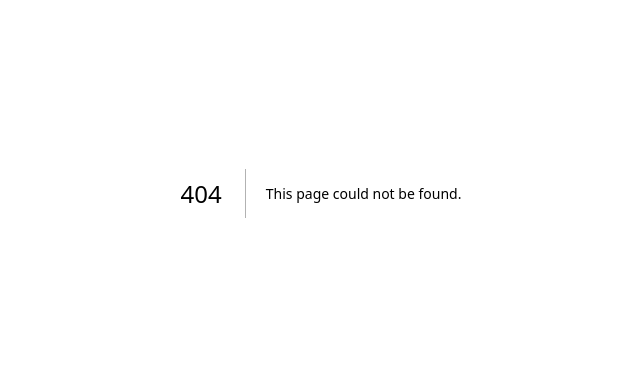
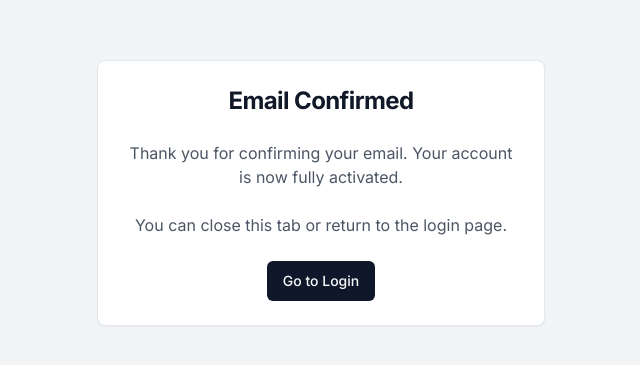
Before and after one commit to OrgDrReach/dreach-project-management, a Next.js app: page /auth/email-confirmed in a window 1280 px wide. Before the commit this address had no page. Shown: the part 207-572 px from the top of the page, without its empty margins (319-959 px from the left). Built offline with nearby package versions, Linux system fonts and the light colour scheme.

Commit message:
feat ✨: Add confirmation notification page
- New page designed to inform a success email confirmation notification.

```diff
--- /dev/null
+++ b/app/auth/email-confirmed/page.tsx
@@ -0,0 +1,26 @@
+import { Card, CardContent, CardHeader, CardTitle } from "@/components/ui/card";
+import { Button } from "@/components/ui/button";
+import Link from "next/link";
+
+export default function EmailConfirmed() {
+  return (
+    <div className="min-h-screen flex items-center justify-center bg-gray-100 dark:bg-gray-900">
+      <Card className="w-full max-w-md bg-white dark:bg-gray-800">
+        <CardHeader>
+          <CardTitle className="text-2xl font-bold text-center text-gray-900 dark:text-gray-100">Email Confirmed</CardTitle>
+        </CardHeader>
+        <CardContent className="text-center">
+          <p className="text-gray-600 dark:text-gray-300 mb-6">
+            Thank you for confirming your email. Your account is now fully activated.
+          </p>
+          <p className="text-gray-600 dark:text-gray-300 mb-6">
+            You can close this tab or return to the login page.
+          </p>
+          <Button asChild>
+            <Link href="/auth/login">Go to Login</Link>
+          </Button>
+        </CardContent>
+      </Card>
+    </div>
+  );
+}
```
